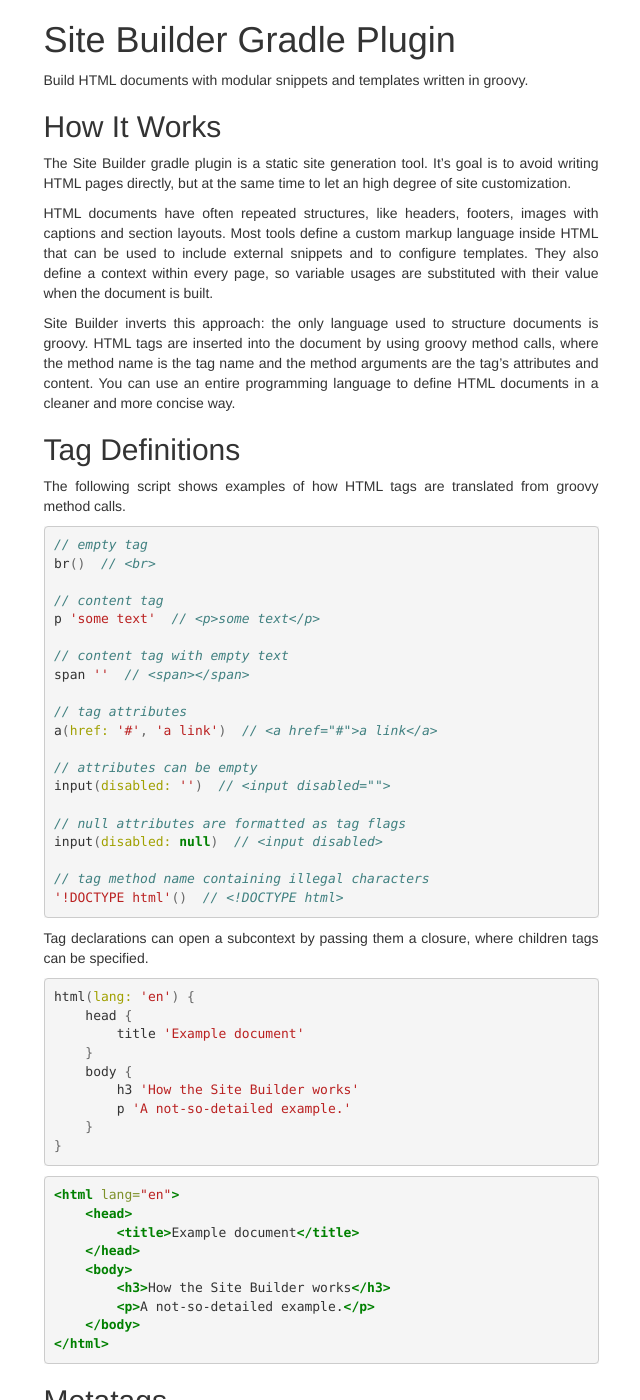
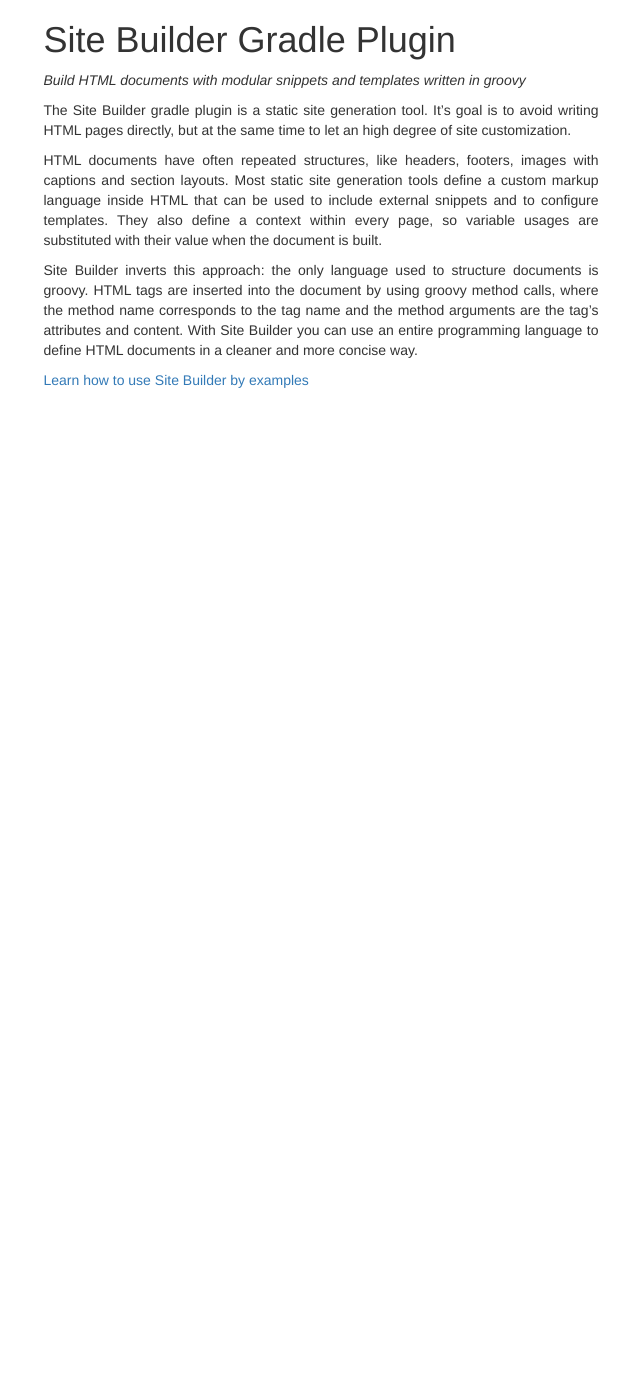
Before and after one commit to metahelicase/site-builder, a Jekyll site: the page built from index.md, in a window 1280 px wide and 1400 px high. Shown: the whole window, without its empty margins (319-959 px from the left). Built offline with Jekyll 4.4.1, drawn with Linux system fonts in a browser that asks for light colours; nearby versions of some CDN libraries; Markdown is read by kramdown in place of the engine named in the settings; some of the changed text lies outside the part shown.

Commit message:
Removed examples from the home page

```diff
--- a/index.md
+++ b/index.md
@@ -5,129 +5,17 @@ layout: default
 
 # Site Builder Gradle Plugin
 
-Build HTML documents with modular snippets and templates written in groovy.
-
-## How It Works
+*Build HTML documents with modular snippets and templates written in groovy*
 
 The Site Builder gradle plugin is a static site generation tool.
 It's goal is to avoid writing HTML pages directly, but at the same time to let an high degree of site customization.
 
 HTML documents have often repeated structures, like headers, footers, images with captions and section layouts.
-Most tools define a custom markup language inside HTML that can be used to include external snippets and to configure templates.
+Most static site generation tools define a custom markup language inside HTML that can be used to include external snippets and to configure templates.
 They also define a context within every page, so variable usages are substituted with their value when the document is built.
 
 Site Builder inverts this approach: the only language used to structure documents is groovy.
-HTML tags are inserted into the document by using groovy method calls, where the method name is the tag name and the method arguments are the tag's attributes and content.
-You can use an entire programming language to define HTML documents in a cleaner and more concise way.
+HTML tags are inserted into the document by using groovy method calls, where the method name corresponds to the tag name and the method arguments are the tag's attributes and content.
+With Site Builder you can use an entire programming language to define HTML documents in a cleaner and more concise way.
 
-## Tag Definitions
-
-The following script shows examples of how HTML tags are translated from groovy method calls.
-
-{% highlight groovy %}
-// empty tag
-br()  // <br>
-
-// content tag
-p 'some text'  // <p>some text</p>
-
-// content tag with empty text
-span ''  // <span></span>
-
-// tag attributes
-a(href: '#', 'a link')  // <a href="#">a link</a>
-
-// attributes can be empty
-input(disabled: '')  // <input disabled="">
-
-// null attributes are formatted as tag flags
-input(disabled: null)  // <input disabled>
-
-// tag method name containing illegal characters
-'!DOCTYPE html'()  // <!DOCTYPE html>
-{% endhighlight %}
-
-Tag declarations can open a subcontext by passing them a closure, where children tags can be specified.
-
-{% highlight groovy %}
-html(lang: 'en') {
-    head {
-        title 'Example document'
-    }
-    body {
-        h3 'How the Site Builder works'
-        p 'A not-so-detailed example.'
-    }
-}
-{% endhighlight %}
-
-{% highlight html %}
-<html lang="en">
-    <head>
-        <title>Example document</title>
-    </head>
-    <body>
-        <h3>How the Site Builder works</h3>
-        <p>A not-so-detailed example.</p>
-    </body>
-</html>
-{% endhighlight %}
-
-## Metatags
-
-Groovy methods can define only which tag has to be included, and what parameters or text content it has.
-They cannot place a string of text without an enclosing tag, nor control how tags are formatted inside the document.
-
-For example, you may need to place the tags with a particular layout, like in
-
-{% highlight html %}
-<h3>A Matter of <em>Layout</em></h3>
-<p>
-    The link <a href="/">Home</a>
-    will take you to the <em>homepage</em>.
-</p>
-{% endhighlight %}
-
-The Site Builder defines a set of special tags, called *metatags*, to handle this kind of requirements.
-
-### The Text Metatag
-
-The special tag `_` formats a string without an enclosing tag.
-
-{% highlight groovy %}
-p 'wrapped text'  // <p>wrapped text</p>
-
-_ 'standalone text'  // standalone text
-{% endhighlight %}
-
-### The Inlining Metatag
-
-The same `_` tag behaves differently when, instead of text, it is given a closure as subcontext.
-It places every child tag on a single line, without adding any additional markup.
-
-{% highlight groovy %}
-_ { p { _ 'The ' a(href: '/', 'Home') _ ' link.' } }
-{% endhighlight %}
-{% highlight html %}
-<p>The <a href="/">Home</a> link.</p>
-{% endhighlight %}
-
-Given these two metatags, the snippet
-
-{% highlight html %}
-<h3>A Matter of <em>Layout</em></h3>
-<p>
-    The link <a href="/">Home</a>
-    will take you to the <em>homepage</em>.
-</p>
-{% endhighlight %}
-
-can be generated by
-
-{% highlight groovy %}
-_ { h3 { _ 'A Matter of ' em 'Layout' } }
-p {
-    _ { _ 'The link ' a(href: '/', 'Home') }
-    _ { _ 'will take you to the ' em 'homepage' _ '.' }
-}
-{% endhighlight %}
+[Learn how to use Site Builder by examples](/examples "Site Builder by Examples")
```
